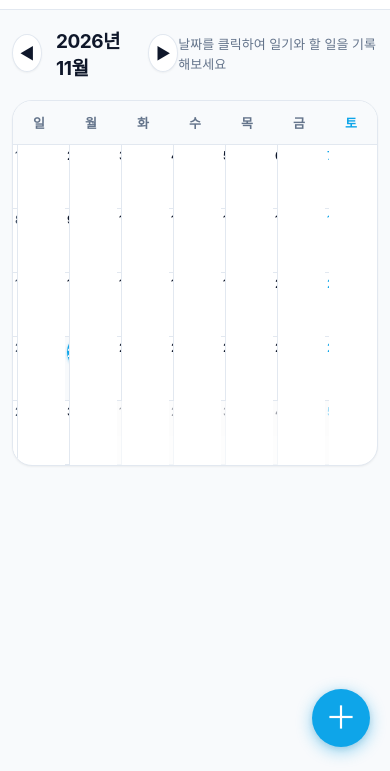
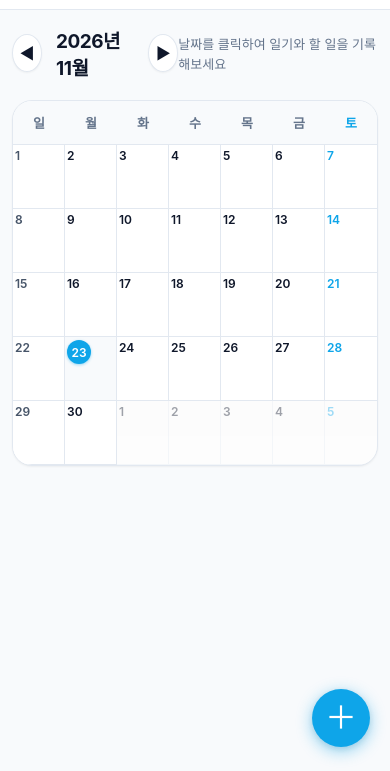
Before and after one commit to 2026jiwon1214/exe1, a plain HTML site: page index.html in a window 390 px wide. Shown: the part 73-844 px from the top of the page. Drawn offline with Linux system fonts and the light colour scheme; no server answers; a web font is replaced by a local one.

Commit message:
fix: 달력 셀 width:0 제거 - 날짜 숫자 잘림 수정

```diff
--- a/index.html
+++ b/index.html
@@ -235,7 +235,6 @@
       background: #ffffff;
       overflow: hidden;
       min-width: 0;
-      width: 0;
     }
 
     .day-cell:nth-child(7n) {
@@ -1065,7 +1064,6 @@
         padding: 3px 2px;
         overflow: hidden;
         min-width: 0;
-        width: 0;
       }
       .day-number {
         font-size: 12px;
```
